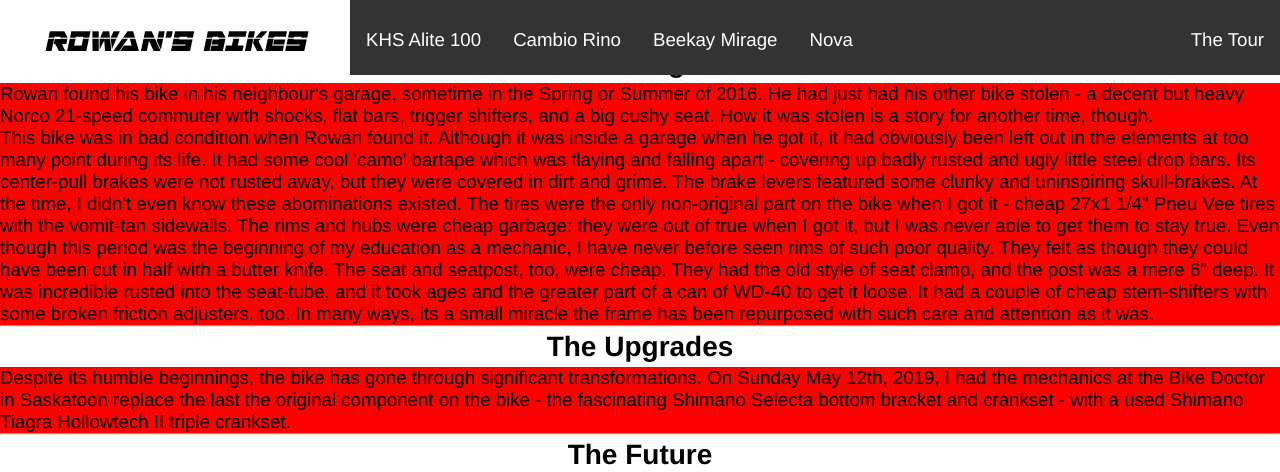
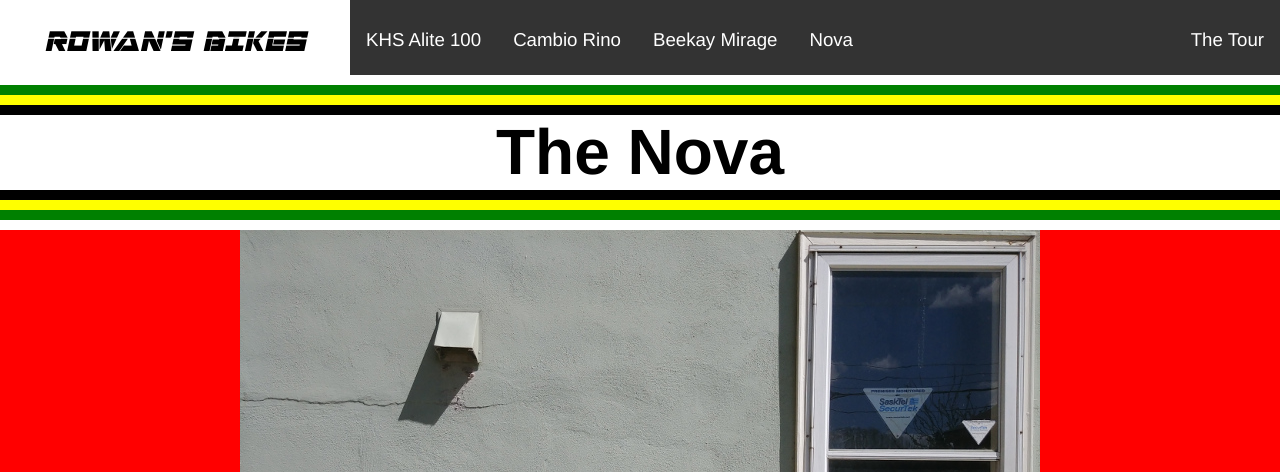
Before and after one commit to rowan-maclachlan/rowansbike, a PHP site: page /bikes/nova.html in a window 1280 px wide. Shown: the top 472 px of the page. Run offline with PHP 8.4, Linux system fonts and the light colour scheme.

Commit message:
updated bike page style and content

```diff
--- a/bikes/nova.html
+++ b/bikes/nova.html
@@ -5,7 +5,7 @@
     <link href="../style/bike.css" type="text/css" rel="stylesheet">
     <title>the-nova</title>
   </head>
-  <body class=preload>
+  <body>
 
     <nav>
       <a id=logo href="../index.html#title-page">
@@ -15,48 +15,44 @@
       <a class="bike-nav" href="../bikes/cambio-rino.html">Cambio Rino</a>
       <a class="bike-nav" href="../bikes/beekay-mirage.html">Beekay Mirage</a>
       <a class="bike-nav" href="../bikes/nova.html">Nova</a>
-      <a id="tour" class="bike-nav ml-auto" href="./tour/tour.html">The Tour</a>
+      <a id="tour" class="bike-nav" href="./tour/tour.html">The Tour</a>
     </nav>
 
-    <h1>The Nova</h1>
+    <div class="bike-title-wrapper">
+      <div id="dividor-top-title"></div>
+      <h1 id="title">
+          The Nova
+      </h1>
+      <div id="dividor-bottom-title"></div>
+    </div>
+
+    <div class=intro_image>
+      <img src="../resources/photos/beekay.full.jpg">
+    </div>
+
+    <div class="dividor-top"></div>
     <h2>The Origin</h2>
-      <p>Rowan found his bike in his neighbour's garage, sometime in the Spring
-      or Summer of 2016.  He had just had his other bike stolen - a decent but
-      heavy Norco 21-speed commuter with shocks, flat bars, trigger shifters,
-      and a big cushy seat.  How it was stolen is a story for another time,
-      though.</p>
-      <p>This bike was in bad condition when Rowan found it.  Although it was
-      inside a garage when he got it, it had obviously been left out in the
-      elements at too many point during its life.  It had some cool 'camo'
-      bartape which was flaying and falling apart - covering up badly rusted
-      and ugly little steel drop bars.  Its center-pull brakes were not rusted
-      away, but they were covered in dirt and grime.  The brake levers featured
-      some clunky and uninspiring skull-brakes.  At the time, I didn't even
-      know these abominations existed.  The tires were the only non-original
-      part on the bike when I got it - cheap 27x1 1/4" Pneu Vee tires with the
-      vomit-tan sidewalls.  The rims and hubs were cheap garbage: they were out
-      of true when I got it, but I was never able to get them to stay true.
-      Even though this period was the beginning of my education as a mechanic,
-      I have never before seen rims of such poor quality.  They felt as though
-      they could have been cut in half with a butter knife.  The seat and
-      seatpost, too, were cheap.  They had the old style of seat clamp, and the
-      post was a mere 6" deep.  It was incredible rusted into the seat-tube,
-      and it took ages and the greater part of a can of WD-40 to get it loose.
-      It had a couple of cheap stem-shifters with some broken friction
-      adjusters, too.  In many ways, its a small miracle the frame has been
-      repurposed with such care and attention as it was.</p>
-    <hr />
+    <div class="dividor-bottom"></div>
+
+    <div class="bike-content">
+      <p></p>
+    </div>
+
+    <div class="dividor-top"></div>
     <h2>The Upgrades</h2>
-      <p>Despite its humble beginnings, the bike has gone through significant
-      transformations.  On Sunday May 12th, 2019, I had the mechanics at the
-      Bike Doctor in Saskatoon replace the last the original component on the
-      bike - the fascinating Shimano Selecta bottom bracket and crankset - with
-      a used Shimano Tiagra Hollowtech II triple crankset.</p>
-    <hr />
+    <div class="dividor-bottom"></div>
+
+    <div class="bike-content">
+      <p></p>
+    </div>
+
+    <div class="dividor-top"></div>
     <h2>The Future</h2>
-    <img src="../resources/photos/gleam.jpg">
-    <img src="../resources/photos/in_apartment.jpg">
-    <img src="../resources/photos/on_campus.jpg">
-    <img src="../resources/photos/original_condition.jpg">
+    <div class="dividor-bottom"></div>
+
+    <div class="bike-content">
+      <p></p>
+    </div>
   </body>
 </html>
+<script> </script>
--- a/style/bike.css
+++ b/style/bike.css
@@ -1,21 +1,17 @@
 div.bike-title-wrapper {
   width: 100%;
-  display: block;
-  align-self: center;
-  justify-content: center;
   padding-top: var(--navbar_height, 75px);
 }
 
-div.into-image {
+div.into_image {
     display: block;
     height: 100vh;
     width: 100%;
-    justify-content: center;
 }
 
-div.intro-image img {
+div.intro_image img {
     display: block;
-    width: 100%;
+    margin: 0 auto;
 }
 
 /* TODO get backup font? */
--- a/style/main.css
+++ b/style/main.css
@@ -197,7 +197,7 @@ div.dividor-bottom {
 /*** BIKE HEADER END ***/
 
 div.bike {
-  background-color: #a3eaf7;
+  background-color: #baf0ff; /* baby blue */
   height: 100vh; /* To compensate for fixed nav menu */
   min-height: 100vh; /* Needs a good absolute minimum height */
   /* For scroll snapping... */
@@ -213,6 +213,7 @@ div.bike {
 
 div.bike div.bike-content {
     font-size: 14pt;
+    color: #4c4b4b; /* grey */
     line-height: 25pt;
     width: 20%;
     display: inline-block;
```
Also changed, not shown: other parts of style/bike.css (+12 -23 lines), bikes/beekay-mirage.html (+35 -39 lines), bikes/cambio-rino.html (+21 -12 lines), bikes/khs-alite.html (+32 -5 lines), index.html (+6 -5 lines).
